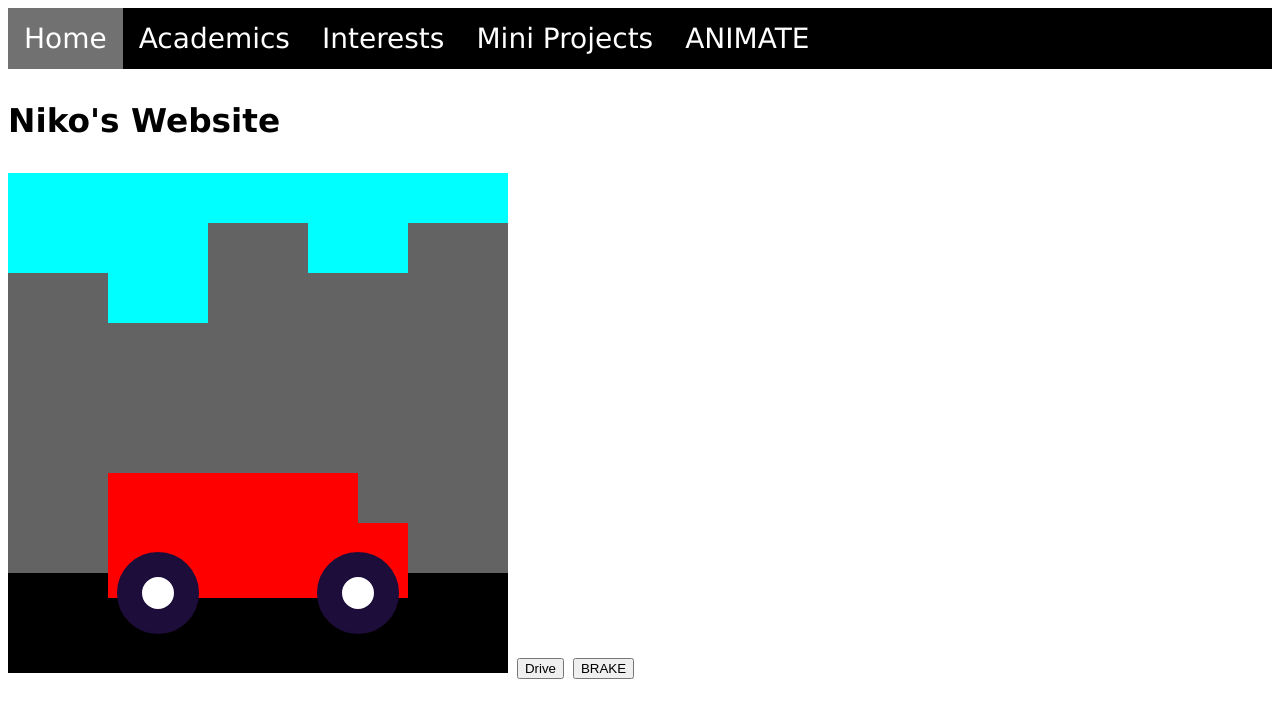
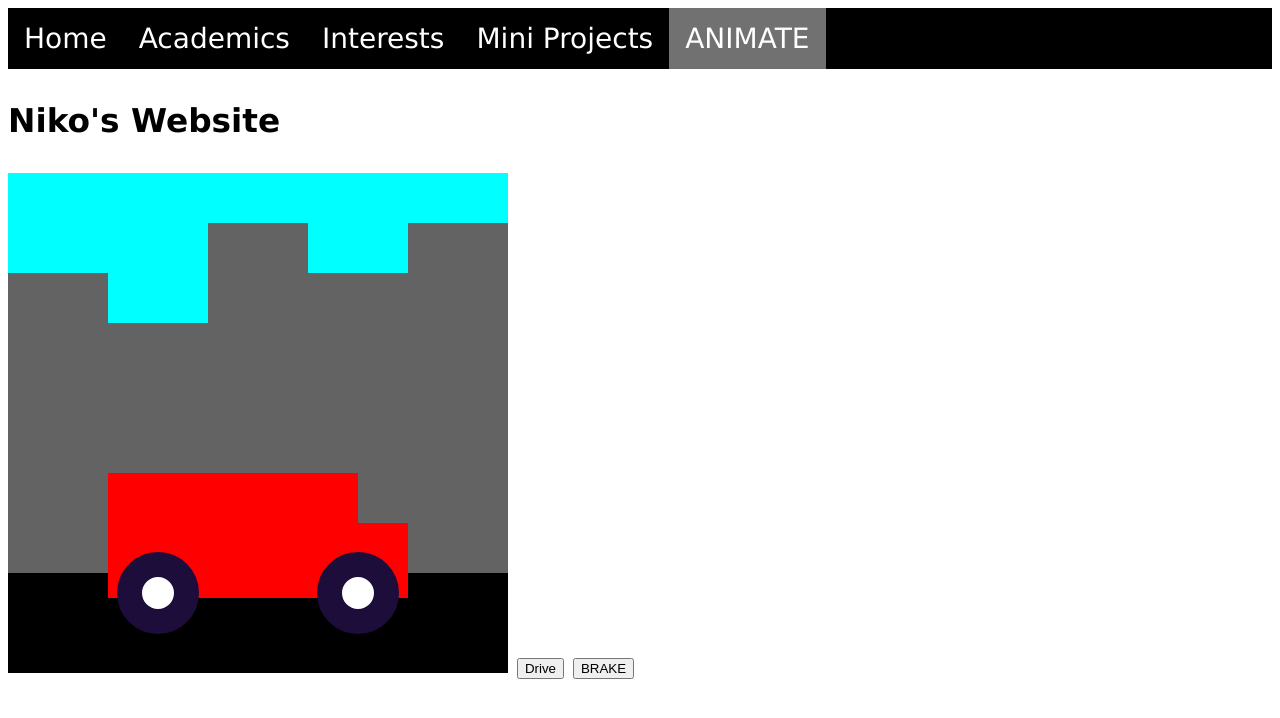
Before and after one commit to otsuka1234/otsuka1234.github.io, a plain HTML site: page moving.html in a window 1280 px wide. Drawn offline with Linux system fonts and the light colour scheme.

Commit message:
Update moving.html

```diff
--- a/moving.html
+++ b/moving.html
@@ -45,11 +45,11 @@
    </div>
 
 <ul>
-    <li><a class="active" href="index.html">Home</a></li>
+    <li><a href="index.html">Home</a></li>
     <li><a href="Academics.html">Academics</a></li>
     <li><a href="Pets.html">Interests</a></li>
     <li><a href="MiniProjects.html">Mini Projects</a></li>
-     <li><a href="moving.html">ANIMATE</a></li>
+     <li><a class="active" href="moving.html">ANIMATE</a></li>
 </ul>
 
 <h3> Niko's Website</h3>
```
